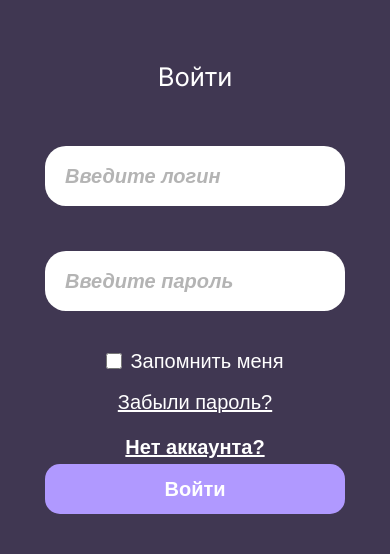
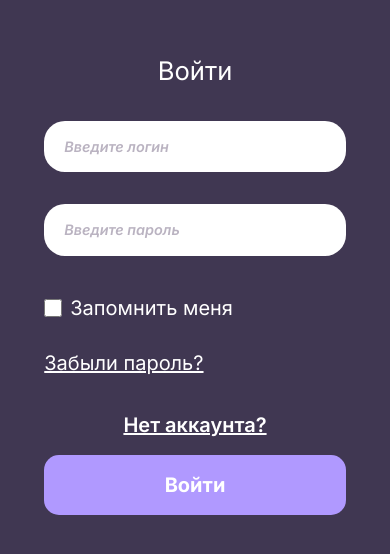
Before and after one commit to mast1f0/chat-react-frontend, a React (Vite) app: page /login in a window 390 px wide. Shown: the part 126-680 px from the top of the page. Built offline with nearby package versions, Linux system fonts and the light colour scheme; no server answers; the HTML template or start-up script is replaced by a standard one.

Commit message:
registration adaptivity

```diff
--- a/src/components/elements/LoginPanel/LoginPanel.style.css
+++ b/src/components/elements/LoginPanel/LoginPanel.style.css
@@ -16,7 +16,6 @@ p, h1, a, h2, label {
 
 .form__name {
     font-size: 2.5rem;
-    /* font-style: italic; */
     font-weight: 400;
     margin-bottom: 20px;
 }
@@ -28,6 +27,7 @@ p, h1, a, h2, label {
     flex-direction: column;
     align-items: center;
     width: 100%;
+    max-width: 500px;
     padding: 30px 20px;
     border-radius: 15px;
     box-sizing: border-box;
@@ -42,7 +42,7 @@ p, h1, a, h2, label {
     border-radius: 21px;
     box-sizing: border-box;
     outline: none;
-    font-size: 1.25rem;
+    font-size: 1rem;
     color: #8C8098;
 }
 
@@ -51,7 +51,10 @@ p, h1, a, h2, label {
 }
 
 #login::placeholder, #password::placeholder {
+    color: #8C8098;
     opacity: 0.6;
+    font-size: 1.25rem;
+    font-style: italic;
     font-weight: 600;
 }
 
@@ -62,12 +65,11 @@ p, h1, a, h2, label {
     width: 100%;
     margin-block: 20px;
     gap: 10px;
-    flex-wrap: wrap;
 }
 
 .form-submit a {
     color: #fff;
-    font-size: 0.85rem;
+    font-size: 1rem;
     text-decoration: underline;
     align-self: center;
 }
@@ -76,16 +78,15 @@ p, h1, a, h2, label {
     display: flex;
     align-items: center;
     gap: 8px;
-    font-size: 0.85rem;
+    font-size: 1rem;
     color: #fff;
     cursor: pointer;
     white-space: nowrap;
 }
 
-
 .form-submit input[type="checkbox"] {
-    width: 16px;
-    height: 16px;
+    width: 18px;
+    height: 18px;
     cursor: pointer;
 }
 
@@ -93,12 +94,13 @@ p, h1, a, h2, label {
     background-color: #B099FF;
     border: none;
     border-radius: 15px;
-    padding: 10px 40px;
+    padding: 12px 40px;
     font-size: 1rem;
     font-weight: bold;
     cursor: pointer;
     color: #fff;
     transition: background 0.3s;
+    white-space: nowrap;
 }
 
 .submit-btn:hover {
@@ -106,45 +108,132 @@ p, h1, a, h2, label {
 }
 
 .no-account {
-    font-size: 1.25rem;
+    font-size: 1rem;
     font-weight: 600;
     margin-top: 0;
 }
 
-form > * {
-    margin-block: 100px;
+.no-account__btn {
+    text-decoration: none;
+    color: #fff;
 }
 
-@media (max-width: 500px) {
+.no-account__btn:hover {
+    text-decoration: underline;
+}
+
+/* Адаптивность для планшетов */
+@media (max-width: 768px) {
     .form-container {
-        margin-left: 0;
-        padding: 10px 15px;
+        padding: 20px 15px;
+        max-width: 90%;
+    }
+
+    .form__name {
+        font-size: 2rem;
+        margin-bottom: 15px;
+    }
+
+    #login, #password {
+        padding: 18px 25px;
+        font-size: 0.95rem;
+    }
+
+    #login::placeholder, #password::placeholder {
+        font-size: 0.95rem;
+    }
+
+    .form-submit {
+        margin-block: 15px;
+    }
+}
+
+/* Адаптивность для мобильных устройств */
+@media (max-width: 480px) {
+    .form-container {
+        padding: 15px 10px;
+        max-width: 95%;
+    }
+
+    .registration-form {
+        padding: 15px;
+        gap: 12px;
+    }
+
+    .form__name {
+        font-size: 1.8rem;
+        margin-bottom: 10px;
     }
 
     #login, #password {
         padding: 15px 20px;
+        font-size: 0.9rem;
+        margin: 5px 0;
+    }
+
+    #password {
+        margin-block: 15px;
+    }
+
+    #login::placeholder, #password::placeholder {
+        font-size: 0.9rem;
     }
 
     .form-submit {
         flex-direction: column;
-        align-items: left;
-        text-align: center;
-        gap: 1px;
-        margin: 0;
+        align-items: stretch;
+        gap: 15px;
+        margin-block: 10px;
     }
 
-    .form-submit button {
-        width: 100%;
+    .form-submit:first-of-type {
+        flex-direction: row;
+        justify-content: space-between;
+        align-items: center;
+    }
+
+    .form-submit label {
+        font-size: 0.9rem;
     }
 
     .form-submit a {
-        margin-top: 10px;
+        font-size: 0.9rem;
     }
 
-    .form-submit a,
-    .form-submit label,
-    .no-account {
-        font-size: 1.2rem;
+    .submit-btn {
+        width: 100%;
+        padding: 15px;
+        font-size: 1rem;
     }
 
+    .no-account {
+        font-size: 0.9rem;
+        text-align: center;
+    }
 }
+
+/* Для очень маленьких экранов */
+@media (max-width: 320px) {
+    .form-container {
+        padding: 10px 5px;
+    }
+
+    .registration-form {
+        padding: 10px;
+    }
+
+    .form__name {
+        font-size: 1.5rem;
+    }
+
+    #login, #password {
+        padding: 12px 15px;
+        font-size: 0.85rem;
+    }
+
+    .form-submit:first-of-type {
+        flex-direction: column;
+        align-items: flex-start;
+        gap: 10px;
+    }
+}
--- a/src/components/elements/RegistrationPanel/RegistrationPanel.style.css
+++ b/src/components/elements/RegistrationPanel/RegistrationPanel.style.css
@@ -4,9 +4,9 @@
     align-items: center;
     text-align: center;
     gap: 15px;
-    font-family: Arial, sans-serif;
-    margin: 0;
-    max-width: 410px;
+    padding: 20px;
+    box-sizing: border-box;
+    max-width: 800px;
     width: 100%;
 }
 
@@ -22,11 +22,11 @@ p, h1, a, h2, label {
 }
 
 .form-container {
-    margin-inline: 10%;
+    margin-left: auto;
+    margin-right: auto;
     display: flex;
     flex-direction: column;
     align-items: center;
-    max-width: 600px;
     width: 100%;
     padding: 30px 20px;
     border-radius: 15px;
@@ -35,8 +35,7 @@ p, h1, a, h2, label {
 #login,
 #password,
 #repeat-password {
-    color:#8C8098 ;
-    font-weight: 600;
+    background-color: white;
     width: 100%;
     padding: 20px 30px;
     margin: 10px 0;
@@ -45,9 +44,7 @@ p, h1, a, h2, label {
     box-sizing: border-box;
     outline: none;
     font-size: 1.25rem;
-    font-style: italic;
-    outline: none;
-    box-shadow: none;
+    color: #8C8098;
 }
 
 #password, #repeat-password {
@@ -55,7 +52,8 @@ p, h1, a, h2, label {
 }
 
 #login::placeholder, #password::placeholder, #repeat-password::placeholder {
-    color: #838383;
+    color: #8C8098;
+    opacity: 0.6;
     font-size: 1.25rem;
     font-style: italic;
     outline: none;
@@ -65,7 +63,7 @@ p, h1, a, h2, label {
 
 .form-submit {
     display: flex;
-    justify-content: space-between;
+    justify-content: center;
     align-items: center;
     width: 100%;
     margin-block: 20px;
@@ -77,28 +75,31 @@ p, h1, a, h2, label {
     color: #fff;
     font-size: 0.85rem;
     text-decoration: underline;
+    align-self: center;
 }
 
 .form-submit label {
     display: flex;
     align-items: center;
-    gap: 5px;
+    gap: 8px;
     font-size: 0.85rem;
     color: #fff;
     cursor: pointer;
+    white-space: nowrap;
 }
 
 .reg-btn {
     background-color: #B099FF;
     border: none;
     border-radius: 15px;
-    padding: 25px 30px;
+    padding: 10px 40px;
     font-size: 1rem;
     font-weight: bold;
     cursor: pointer;
     color: #fff;
+    transition: background 0.3s;
     width: 100%;
-    transition: background 0.3s;
+    min-height: 60px;
 }
 
 .reg-btn:hover {
@@ -108,26 +109,42 @@ p, h1, a, h2, label {
 .no-account {
     font-size: 1.25rem;
     font-weight: 600;
-    /* font-style: italic; */
-    margin-top: 15px;
+    margin-top: 0;
+}
+
+form > * {
+    margin-block: 100px;
 }
 
 @media (max-width: 500px) {
     .form-container {
-        justify-content: center;
-        align-content: center;
-        margin-inline: 5%;
-        padding: 20px 15px;
+        margin-left: 0;
+        padding: 10px 15px;
     }
 
     #login, #password, #repeat-password {
         padding: 15px 20px;
+        font-size: 1rem;
+    }
+
+    #login::placeholder, #password::placeholder, #repeat-password::placeholder {
+        font-size: 1rem;
     }
 
     .form-submit {
         flex-direction: column;
         align-items: center;
         text-align: center;
+        gap: 1px;
+        margin: 0;
+    }
+
+    .form-submit button {
+        width: 100%;
+    }
+
+    .form-submit a {
+        margin-top: 10px;
     }
 
     .form-submit a,
@@ -135,9 +152,4 @@ p, h1, a, h2, label {
     .no-account {
         font-size: 1.2rem;
     }
-
-    .reg-btn {
-        font-size: 1.2rem;
-        width: 100%;
-    }
 }
```
